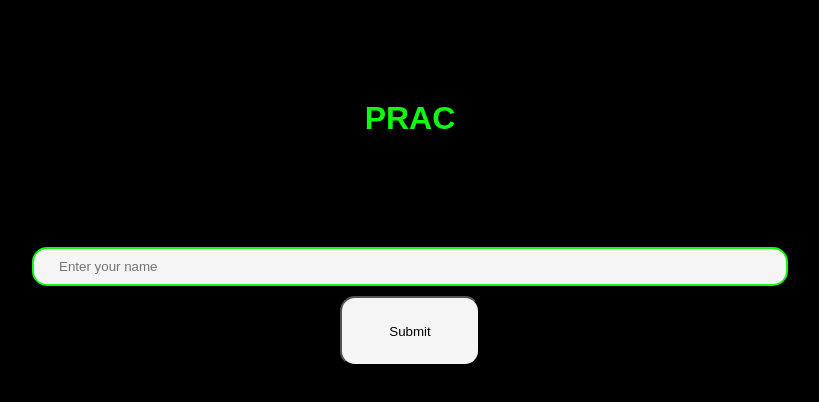
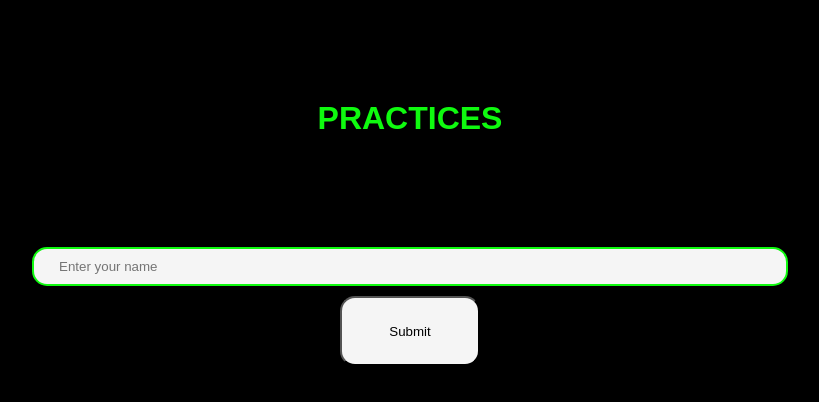
Before and after one commit to RoyalNegative/prac-frontend, a plain HTML site: page index.html in a window 1280 px wide. Shown: the whole page, without its empty margins (230-1049 px from the left). Drawn offline with Linux system fonts and the light colour scheme; no server answers.

Commit message:
changed the title of the page

```diff
--- a/index.html
+++ b/index.html
@@ -10,7 +10,7 @@
     <header class="header"></header>
     <main class="main">
         <div class="container">
-            <h1 class="page-title"> prac</h1>
+            <h1 class="page-title"> practices</h1>
         </div>
         <div class="input-container">
             <input type="text" class="input" placeholder="Enter your name">
```
